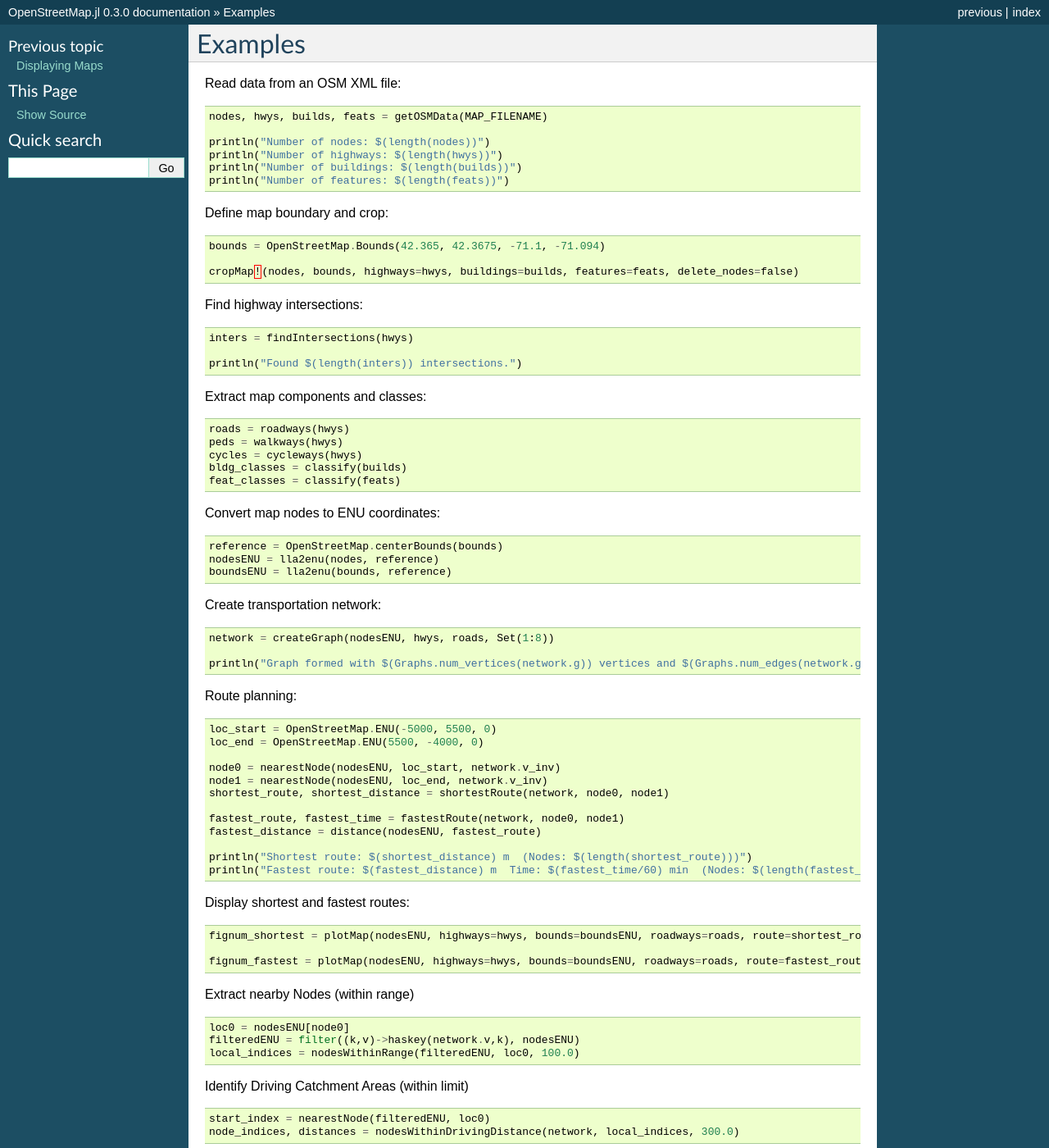
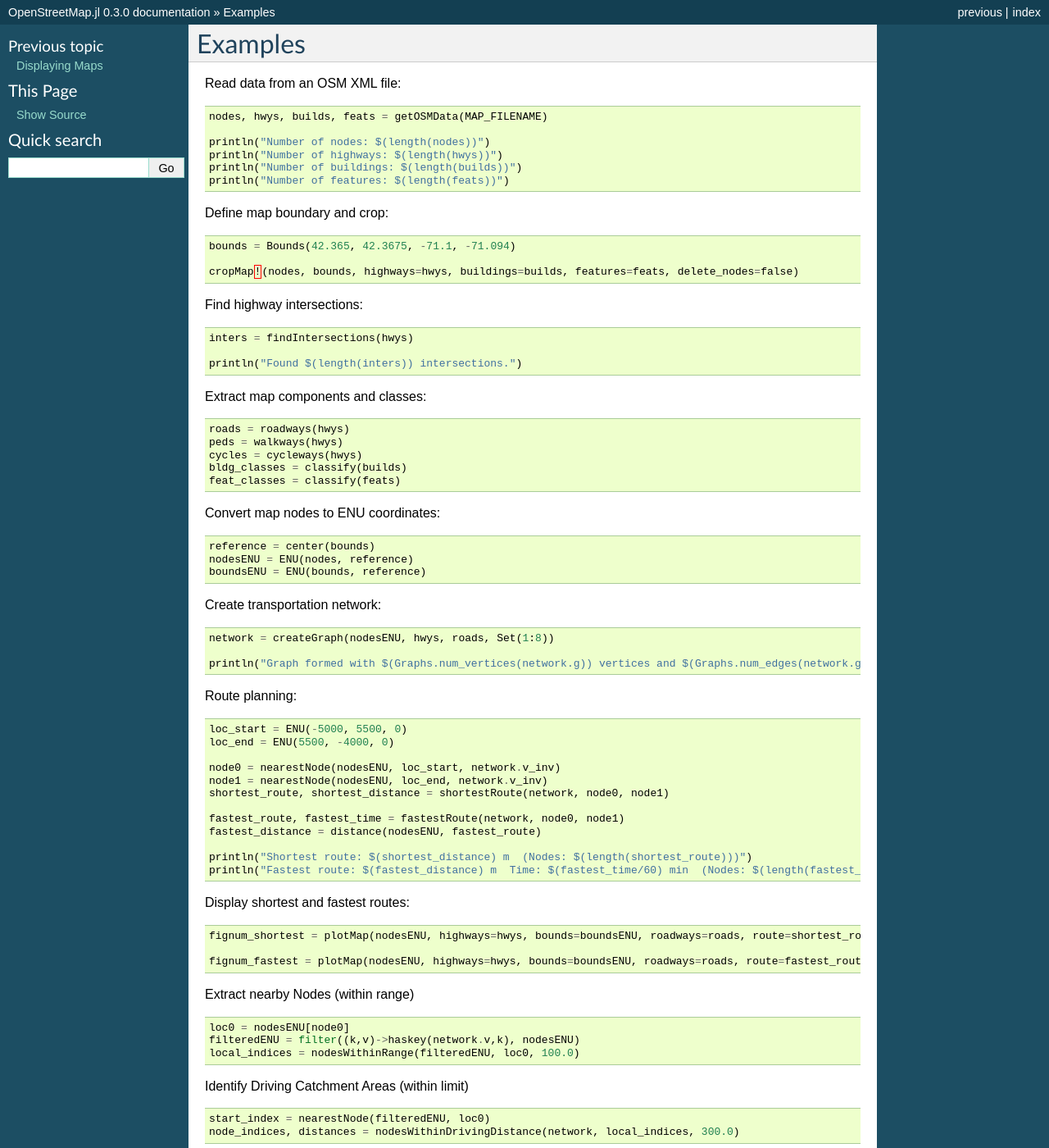
Before and after one commit to tedsteiner/OpenStreetMap.jl, a Sphinx documentation site: the page built from docs/examples.rst, in a window 1280 px wide and 1400 px high. Shown: the whole window at 82% size. Built offline with Sphinx 7.4.7, drawn with Linux system fonts in a browser that asks for light colours.

Commit message:
Move geodesy code to independent package

```diff
--- a/docs/examples.rst
+++ b/docs/examples.rst
@@ -16,7 +16,7 @@ Define map boundary and crop:
 
 .. code-block:: python
 
-    bounds = OpenStreetMap.Bounds(42.365, 42.3675, -71.1, -71.094)
+    bounds = Bounds(42.365, 42.3675, -71.1, -71.094)
 
     cropMap!(nodes, bounds, highways=hwys, buildings=builds, features=feats, delete_nodes=false)
 
@@ -42,9 +42,9 @@ Convert map nodes to ENU coordinates:
 
 .. code-block:: python
 
-    reference = OpenStreetMap.centerBounds(bounds)
-    nodesENU = lla2enu(nodes, reference)
-    boundsENU = lla2enu(bounds, reference)
+    reference = center(bounds)
+    nodesENU = ENU(nodes, reference)
+    boundsENU = ENU(bounds, reference)
 
 Create transportation network:
 
@@ -58,8 +58,8 @@ Route planning:
 
 .. code-block:: python
 
-    loc_start = OpenStreetMap.ENU(-5000, 5500, 0)
-    loc_end = OpenStreetMap.ENU(5500, -4000, 0)
+    loc_start = ENU(-5000, 5500, 0)
+    loc_end = ENU(5500, -4000, 0)
 
     node0 = nearestNode(nodesENU, loc_start, network.v_inv)
     node1 = nearestNode(nodesENU, loc_end, network.v_inv)
```
Also changed, not shown: docs/workers.rst (+4 -4 lines), 14 other files.
